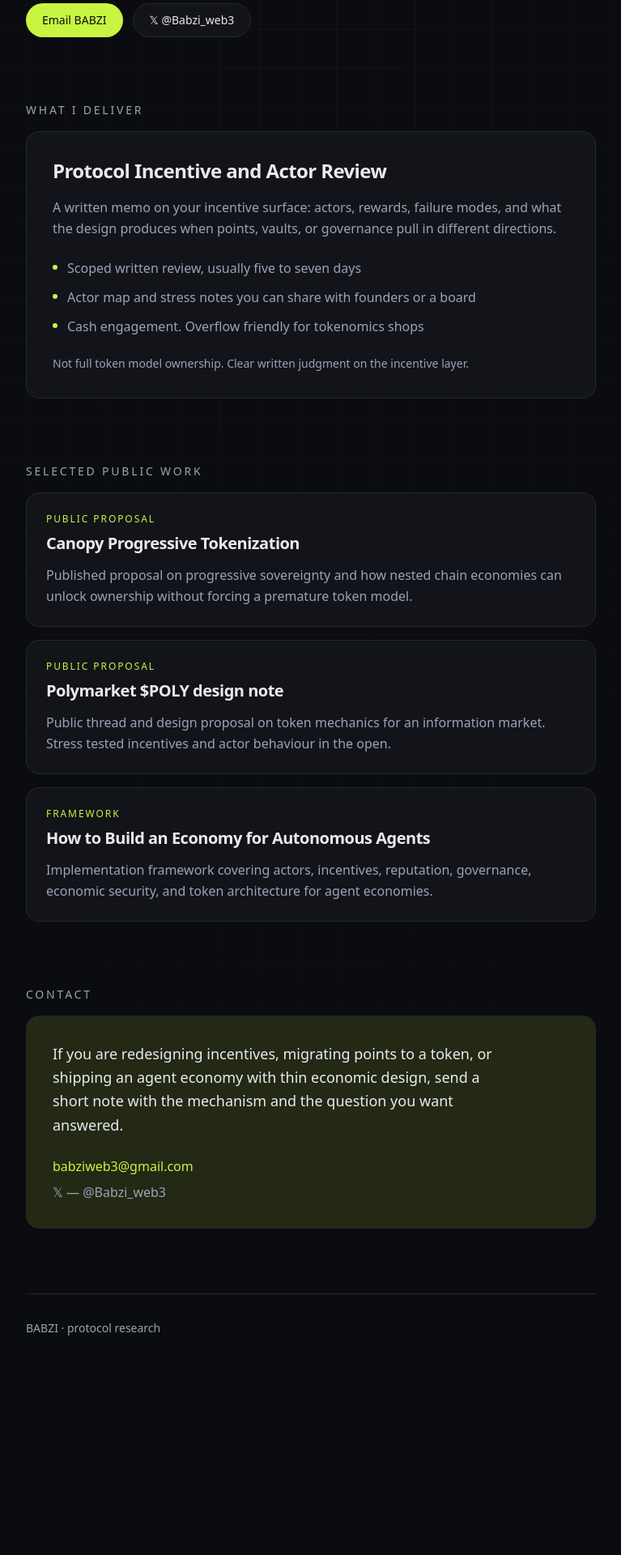
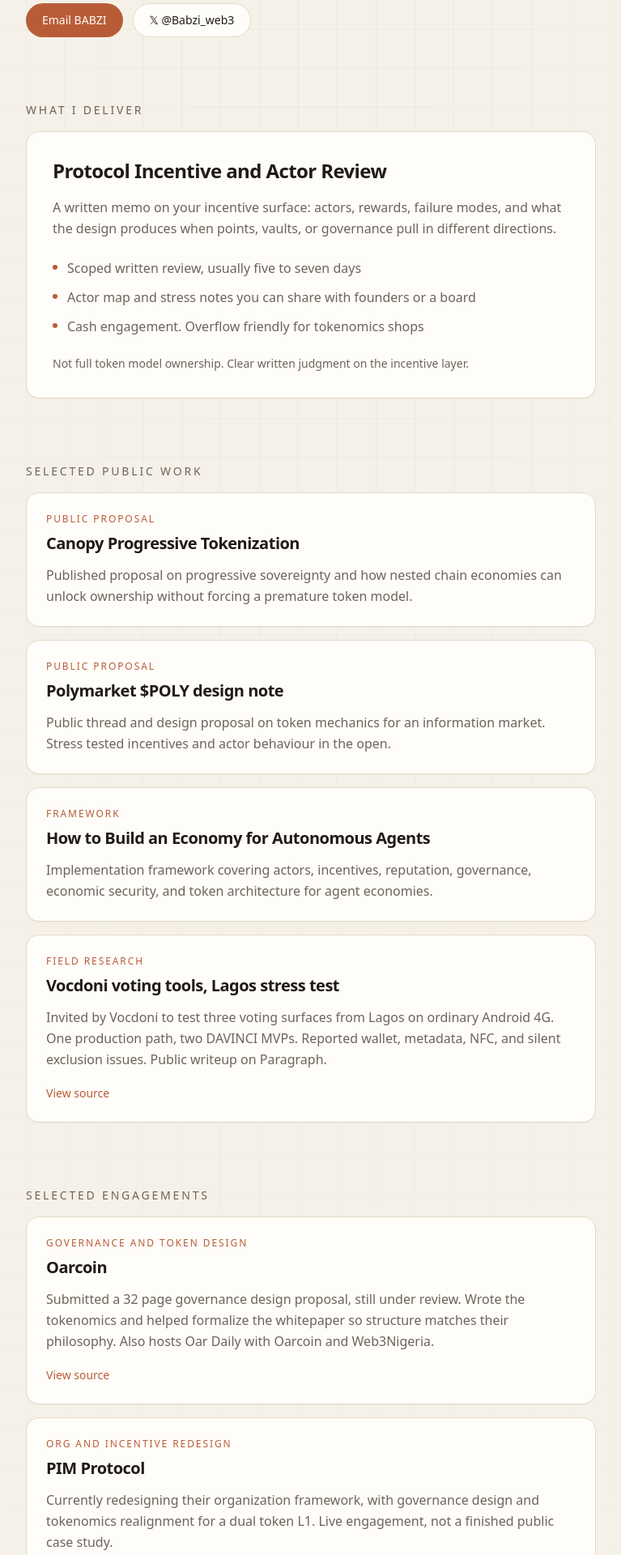
Before and after one commit to Babcan-Inc/babzi-portfolio, a Next.js app: page / in a window 1280 px wide. Shown: the part 540-2460 px from the top of the page at 81% size, without its empty margins (256-1023 px from the left). Before the commit the page ends 2286 px from the top, so only its background shows below. Built offline with nearby package versions, Linux system fonts and the light colour scheme.

Commit message:
Refresh portfolio to cream brand kit with proof of work.
Paper palette from the X banner, terracotta accent, Vocdoni/Oarcoin/PIM cards, and babziweb3@gmail.com as contact.

```diff
--- a/src/app/globals.css
+++ b/src/app/globals.css
@@ -1,13 +1,13 @@
 @import "tailwindcss";
 
 :root {
-  --bg: #0b0c0f;
-  --bg-elevated: #12141a;
-  --border: #232733;
-  --text: #e8eaef;
-  --muted: #9aa3b5;
-  --accent: #c8f542;
-  --accent-soft: rgba(200, 245, 66, 0.12);
+  --bg: #f6f1e8;
+  --bg-elevated: #fffdf9;
+  --border: #e4d9c8;
+  --text: #1f1b17;
+  --muted: #6d645a;
+  --accent: #b85c38;
+  --accent-soft: rgba(184, 92, 56, 0.12);
 }
 
 html {
@@ -23,13 +23,13 @@ body {
 
 ::selection {
   background: var(--accent);
-  color: #0b0c0f;
+  color: #fffdf9;
 }
 
 .grid-fade {
   background-image:
-    linear-gradient(to right, rgba(255, 255, 255, 0.03) 1px, transparent 1px),
-    linear-gradient(to bottom, rgba(255, 255, 255, 0.03) 1px, transparent 1px);
+    linear-gradient(to right, rgba(31, 27, 23, 0.04) 1px, transparent 1px),
+    linear-gradient(to bottom, rgba(31, 27, 23, 0.04) 1px, transparent 1px);
   background-size: 48px 48px;
   mask-image: radial-gradient(ellipse at top, black 20%, transparent 70%);
 }
--- a/src/app/page.tsx
+++ b/src/app/page.tsx
@@ -1,4 +1,4 @@
-const work = [
+const publicWork = [
   {
     title: "Canopy Progressive Tokenization",
     blurb:
@@ -17,7 +17,65 @@ const work = [
       "Implementation framework covering actors, incentives, reputation, governance, economic security, and token architecture for agent economies.",
     kind: "Framework",
   },
+  {
+    title: "Vocdoni voting tools, Lagos stress test",
+    blurb:
+      "Invited by Vocdoni to test three voting surfaces from Lagos on ordinary Android 4G. One production path, two DAVINCI MVPs. Reported wallet, metadata, NFC, and silent exclusion issues. Public writeup on Paragraph.",
+    kind: "Field research",
+    href: "https://paragraph.com/@babziweb3@gmail.com/i-tested-three-digital-voting-tools-from-nigeria-here-is-what-actually-happened",
+  },
 ];
+
+const engagements = [
+  {
+    title: "Oarcoin",
+    blurb:
+      "Submitted a 32 page governance design proposal, still under review. Wrote the tokenomics and helped formalize the whitepaper so structure matches their philosophy. Also hosts Oar Daily with Oarcoin and Web3Nigeria.",
+    kind: "Governance and token design",
+    href: "https://x.com/oarcoin",
+  },
+  {
+    title: "PIM Protocol",
+    blurb:
+      "Currently redesigning their organization framework, with governance design and tokenomics realignment for a dual token L1. Live engagement, not a finished public case study.",
+    kind: "Org and incentive redesign",
+    href: "https://x.com/pimprotocol",
+  },
+];
+
+function WorkCard({
+  title,
+  blurb,
+  kind,
+  href,
+}: {
+  title: string;
+  blurb: string;
+  kind: string;
+  href?: string;
+}) {
+  return (
+    <article className="rounded-2xl border border-[var(--border)] bg-[var(--bg-elevated)] p-6 shadow-[0_1px_0_rgba(31,27,23,0.04)] transition hover:border-[#d2c4ae]">
+      <p className="mb-2 text-xs uppercase tracking-[0.16em] text-[var(--accent)]">
+        {kind}
+      </p>
+      <h3 className="text-xl font-semibold tracking-tight">{title}</h3>
+      <p className="mt-3 leading-relaxed text-[var(--muted)]">{blurb}</p>
+      {href ? (
+        <p className="mt-4">
+          <a
+            href={href}
+            target="_blank"
+            rel="noreferrer"
+            className="text-sm font-medium text-[var(--accent)] underline-offset-4 hover:underline"
+          >
+            View source
+          </a>
+        </p>
+      ) : null}
+    </article>
+  );
+}
 
 export default function Home() {
   return (
@@ -29,9 +87,12 @@ export default function Home() {
           <p className="text-sm font-medium tracking-[0.18em] text-[var(--muted)]">
             BABZI
           </p>
-          <nav className="flex items-center gap-5 text-sm text-[var(--muted)]">
+          <nav className="flex flex-wrap items-center justify-end gap-4 text-sm text-[var(--muted)] sm:gap-5">
             <a href="#work" className="transition hover:text-[var(--text)]">
               Work
+            </a>
+            <a href="#engagements" className="transition hover:text-[var(--text)]">
+              Engagements
             </a>
             <a href="#offer" className="transition hover:text-[var(--text)]">
               Offer
@@ -46,7 +107,7 @@ export default function Home() {
           <p className="mb-4 text-sm uppercase tracking-[0.2em] text-[var(--accent)]">
             Research · Token design · Agent economies
           </p>
-          <h1 className="max-w-2xl text-4xl font-semibold leading-tight tracking-tight sm:text-5xl">
+          <h1 className="max-w-2xl text-4xl font-semibold leading-tight tracking-tight text-[var(--text)] sm:text-5xl">
             Protocol incentives, governance design, and economies for autonomous agents.
           </h1>
           <p className="mt-6 max-w-xl text-lg leading-relaxed text-[var(--muted)]">
@@ -55,7 +116,7 @@ export default function Home() {
           <div className="mt-8 flex flex-wrap gap-3">
             <a
               href="mailto:babziweb3@gmail.com"
-              className="inline-flex items-center rounded-full bg-[var(--accent)] px-5 py-2.5 text-sm font-medium text-[#0b0c0f] transition hover:brightness-110"
+              className="inline-flex items-center rounded-full bg-[var(--accent)] px-5 py-2.5 text-sm font-medium text-[#fffdf9] transition hover:brightness-110"
             >
               Email BABZI
             </a>
@@ -63,7 +124,7 @@ export default function Home() {
               href="https://x.com/Babzi_web3"
               target="_blank"
               rel="noreferrer"
-              className="inline-flex items-center rounded-full border border-[var(--border)] bg-[var(--bg-elevated)] px-5 py-2.5 text-sm text-[var(--text)] transition hover:border-[var(--muted)]"
+              className="inline-flex items-center rounded-full border border-[var(--border)] bg-[var(--bg-elevated)] px-5 py-2.5 text-sm text-[var(--text)] transition hover:border-[#cbbfaa]"
             >
               𝕏 @Babzi_web3
             </a>
@@ -74,7 +135,7 @@ export default function Home() {
           <h2 className="mb-4 text-sm uppercase tracking-[0.2em] text-[var(--muted)]">
             What I deliver
           </h2>
-          <div className="rounded-2xl border border-[var(--border)] bg-[var(--bg-elevated)] p-6 sm:p-8">
+          <div className="rounded-2xl border border-[var(--border)] bg-[var(--bg-elevated)] p-6 shadow-[0_1px_0_rgba(31,27,23,0.04)] sm:p-8">
             <h3 className="text-2xl font-semibold tracking-tight">
               Protocol Incentive and Actor Review
             </h3>
@@ -106,17 +167,19 @@ export default function Home() {
             Selected public work
           </h2>
           <div className="space-y-4">
-            {work.map((item) => (
-              <article
-                key={item.title}
-                className="rounded-2xl border border-[var(--border)] bg-[var(--bg-elevated)] p-6 transition hover:border-[#3a4152]"
-              >
-                <p className="mb-2 text-xs uppercase tracking-[0.16em] text-[var(--accent)]">
-                  {item.kind}
-                </p>
-                <h3 className="text-xl font-semibold tracking-tight">{item.title}</h3>
-                <p className="mt-3 leading-relaxed text-[var(--muted)]">{item.blurb}</p>
-              </article>
+            {publicWork.map((item) => (
+              <WorkCard key={item.title} {...item} />
+            ))}
+          </div>
+        </section>
+
+        <section id="engagements" className="mb-20 scroll-mt-24">
+          <h2 className="mb-4 text-sm uppercase tracking-[0.2em] text-[var(--muted)]">
+            Selected engagements
+          </h2>
+          <div className="space-y-4">
+            {engagements.map((item) => (
+              <WorkCard key={item.title} {...item} />
             ))}
           </div>
         </section>
```
